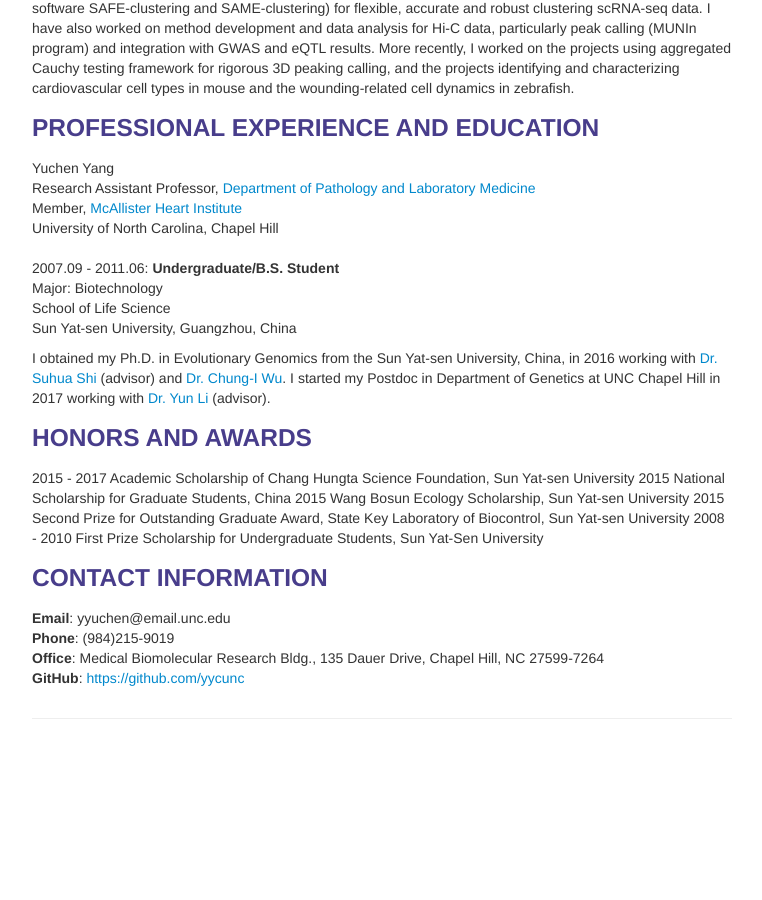
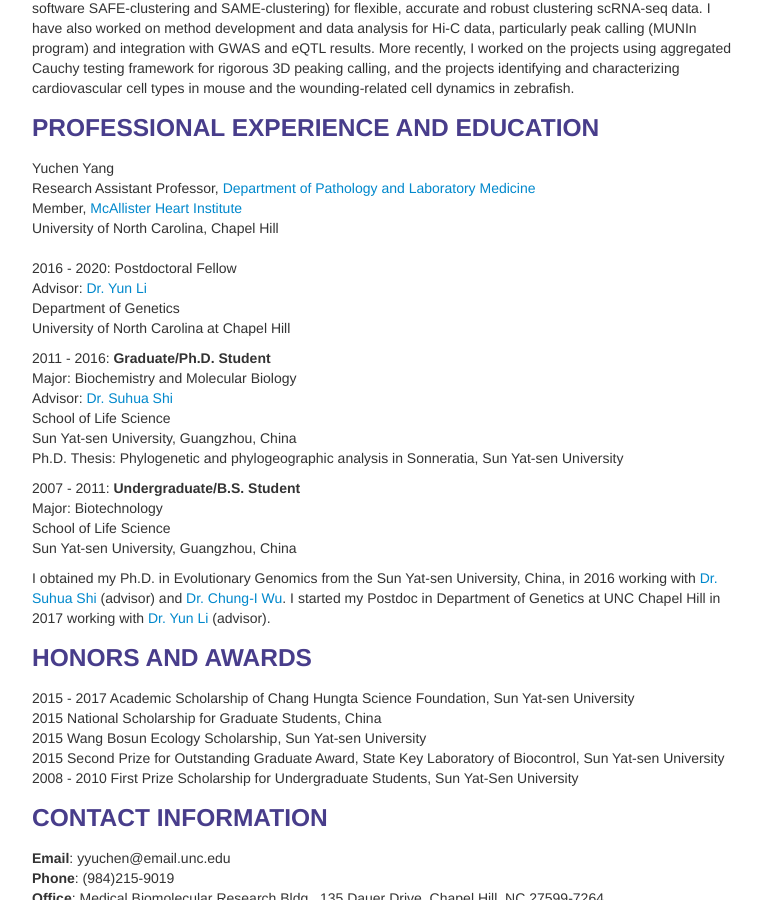
Before and after one commit to yycunc/yycunc.github.io, a Jekyll site: the page built from index.md, in a window 1280 px wide and 900 px high, scrolled down 488 px. Shown: the whole window, without its empty margins (258-1020 px from the left). Built offline with Jekyll 4.4.1, drawn with Linux system fonts in a browser that asks for light colours; before the commit the page ends 1238 px from its top, so only the background shows below that.

Commit message:
Update index.md

```diff
--- a/index.md
+++ b/index.md
@@ -28,20 +28,32 @@ My primary research interests focus on the development of statistical methods fo
     </div>
 </div>
 
-2007.09 - 2011.06:	<b>Undergraduate/B.S. Student</b><br/>
-     Major: Biotechnology<br/>
-     School of Life Science<br/>
-     Sun Yat-sen University, Guangzhou, China<br/>
+2016 - 2020:    Postdoctoral Fellow<br/>
+    Advisor: [Dr. Yun Li](https://www.med.unc.edu/genetics/directory/yun-li-phd/)<br/>
+    Department of Genetics<br/>
+    University of North Carolina at Chapel Hill<br/>
+
+2011 - 2016:    <b>Graduate/Ph.D. Student</b><br/>
+    Major: Biochemistry and Molecular Biology<br/>
+    Advisor: [Dr. Suhua Shi](http://evolution.sysu.edu.cn/Our_team.html)<br/>
+    School of Life Science<br/>
+    Sun Yat-sen University, Guangzhou, China<br/>
+    Ph.D. Thesis: Phylogenetic and phylogeographic analysis in Sonneratia, Sun Yat-sen University<br/>
+
+
+2007 - 2011:	<b>Undergraduate/B.S. Student</b><br/>
+    Major: Biotechnology<br/>
+    School of Life Science<br/>
+    Sun Yat-sen University, Guangzhou, China<br/>
 
 I obtained my Ph.D. in Evolutionary Genomics from the Sun Yat-sen University, China, in 2016 working with [Dr. Suhua Shi](http://evolution.sysu.edu.cn/Our_team.html) (advisor) and [Dr. Chung-I Wu](https://www.ee.nthu.edu.tw/bschen/files/Chung-I%20Wu%27s%20Home%20Page.htm). I started my Postdoc in Department of Genetics at UNC Chapel Hill in 2017 working with [Dr. Yun Li](https://www.med.unc.edu/genetics/directory/yun-li-phd/) (advisor).
 
 ### HONORS AND AWARDS
-2015 - 2017 Academic Scholarship of Chang Hungta Science Foundation, Sun Yat-sen University
-2015    National Scholarship for Graduate Students, China
-2015    Wang Bosun Ecology Scholarship, Sun Yat-sen University
-2015    Second Prize for Outstanding Graduate Award, State Key Laboratory of Biocontrol, Sun Yat-sen University
-2008 - 2010 First Prize Scholarship for Undergraduate Students, Sun Yat-Sen University
-
+2015 - 2017 Academic Scholarship of Chang Hungta Science Foundation, Sun Yat-sen University<br/>
+2015    National Scholarship for Graduate Students, China<br/>
+2015    Wang Bosun Ecology Scholarship, Sun Yat-sen University<br/>
+2015    Second Prize for Outstanding Graduate Award, State Key Laboratory of Biocontrol, Sun Yat-sen University<br/>
+2008 - 2010 First Prize Scholarship for Undergraduate Students, Sun Yat-Sen University<br/>
 
 ### CONTACT INFORMATION
 
```
